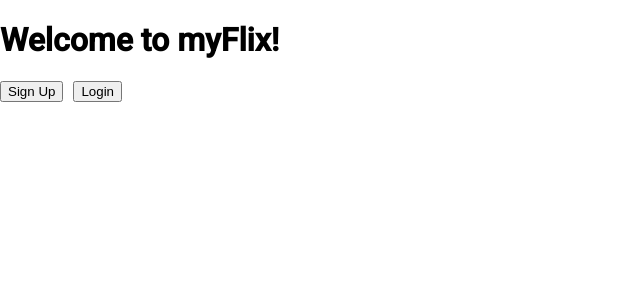
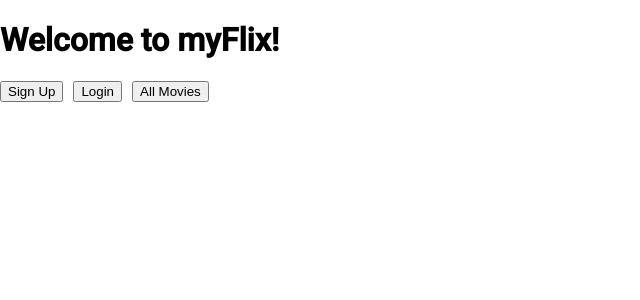
Before and after one commit to BhavaniPenugonda/myFlix-Angular-client, an Angular app: page / in a window 1280 px wide. Shown: the top 300 px of the page, without its empty margins (0-640 px from the left). Built offline with nearby package versions, Linux system fonts and the light colour scheme.

Commit message:
All movies button is added

```diff
--- a/src/app/app.component.html
+++ b/src/app/app.component.html
@@ -20,4 +20,11 @@
   >
     Login
   </button>
+  <button
+    mat-raised-button
+    color="primary"
+    (click)="openMoviesDialog()"
+  >
+    All Movies
+  </button>
 </div>
```
